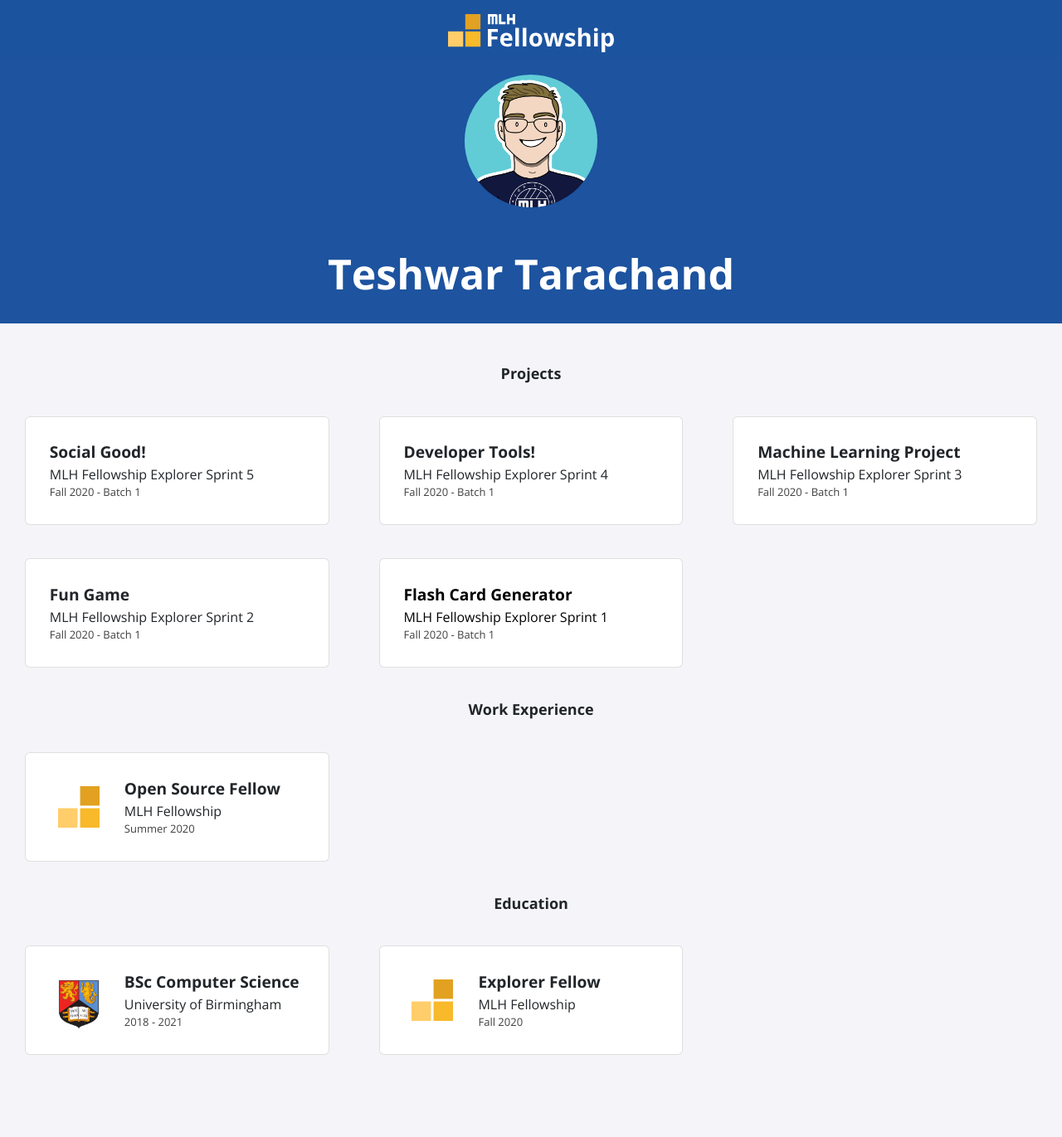
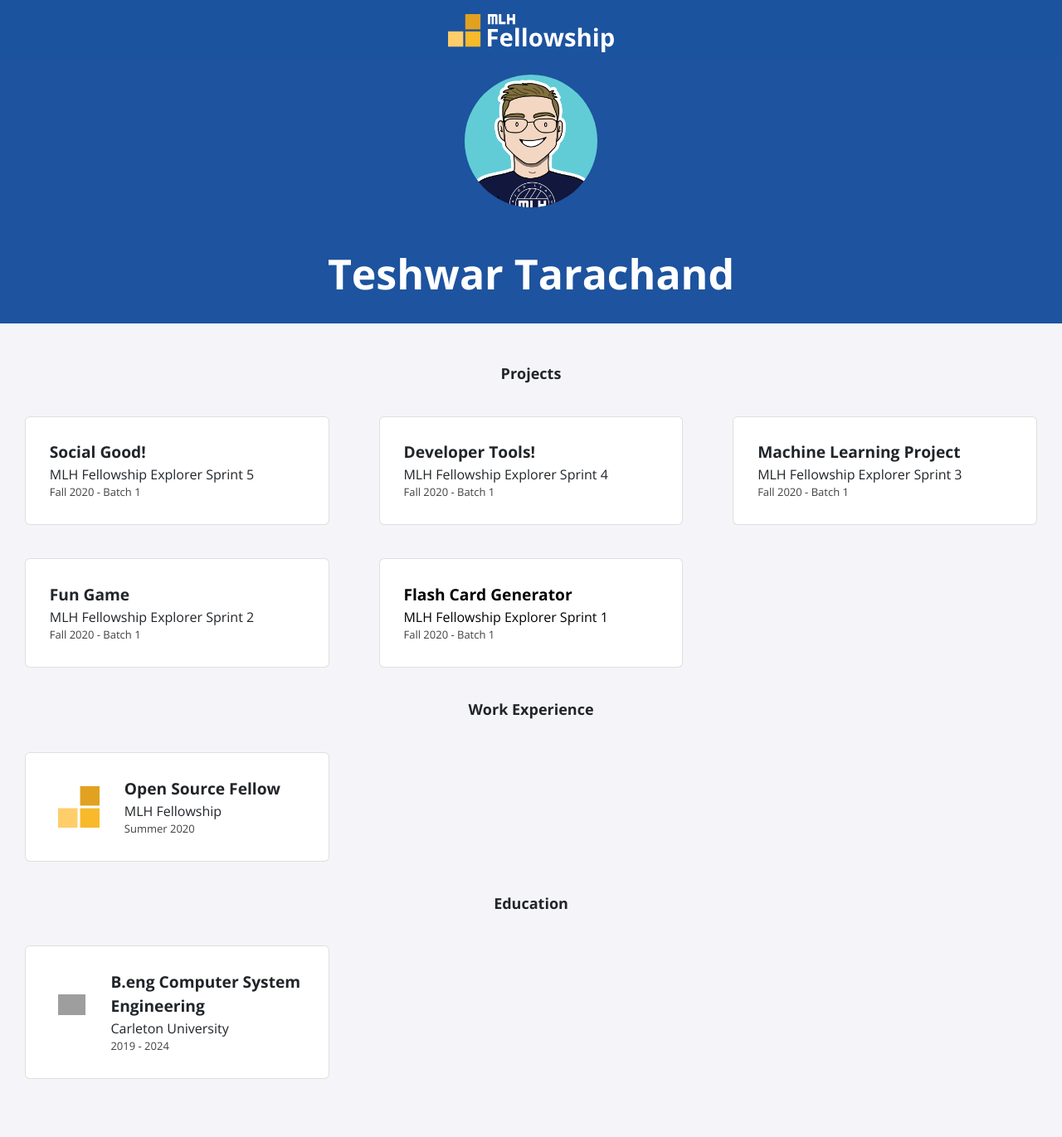
Before and after one commit to KX-Enoke/KX-Enoke.github.io, a Jekyll site: the page built from index.html, in a window 1280 px wide. Shown: the whole page at 83% size. Built offline with Jekyll 4.4.1, drawn with Linux system fonts in a browser that asks for light colours; nearby versions of some CDN libraries; before the commit the page ends 1342 px from its top, so only the background shows below that; grey boxes are pictures that could not be loaded.

Commit message:
Update education.yml

```diff
--- a/_data/education.yml
+++ b/_data/education.yml
@@ -1,9 +1,4 @@
-- course: BSc Computer Science
-  institute: University of Birmingham
-  dates: 2018 - 2021
-  logo: uob.png
-
-- course: Explorer Fellow
-  institute: MLH Fellowship
-  dates: Fall 2020
-  logo: fellowship.svg
+- course: B.eng Computer System Engineering
+  institute: Carleton University
+  dates: 2019 - 2024
+  logo: cu.png
```
